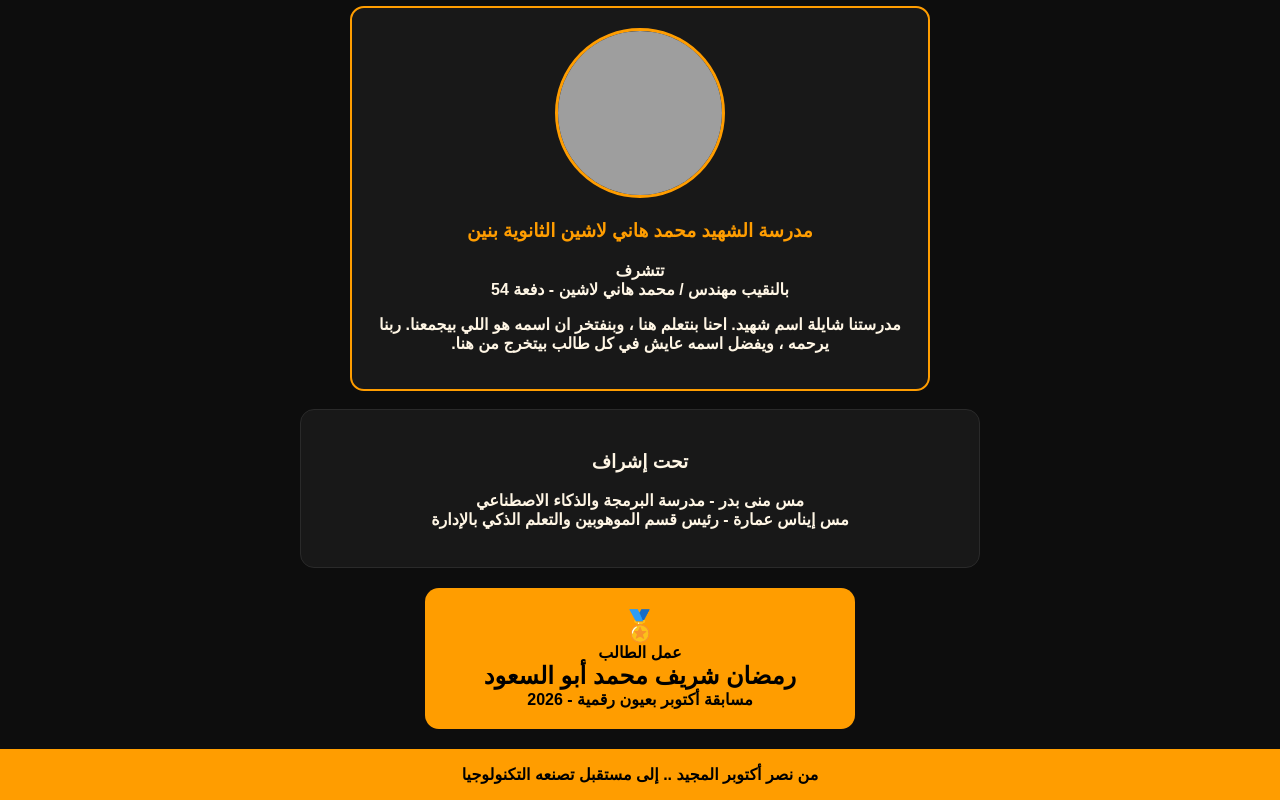
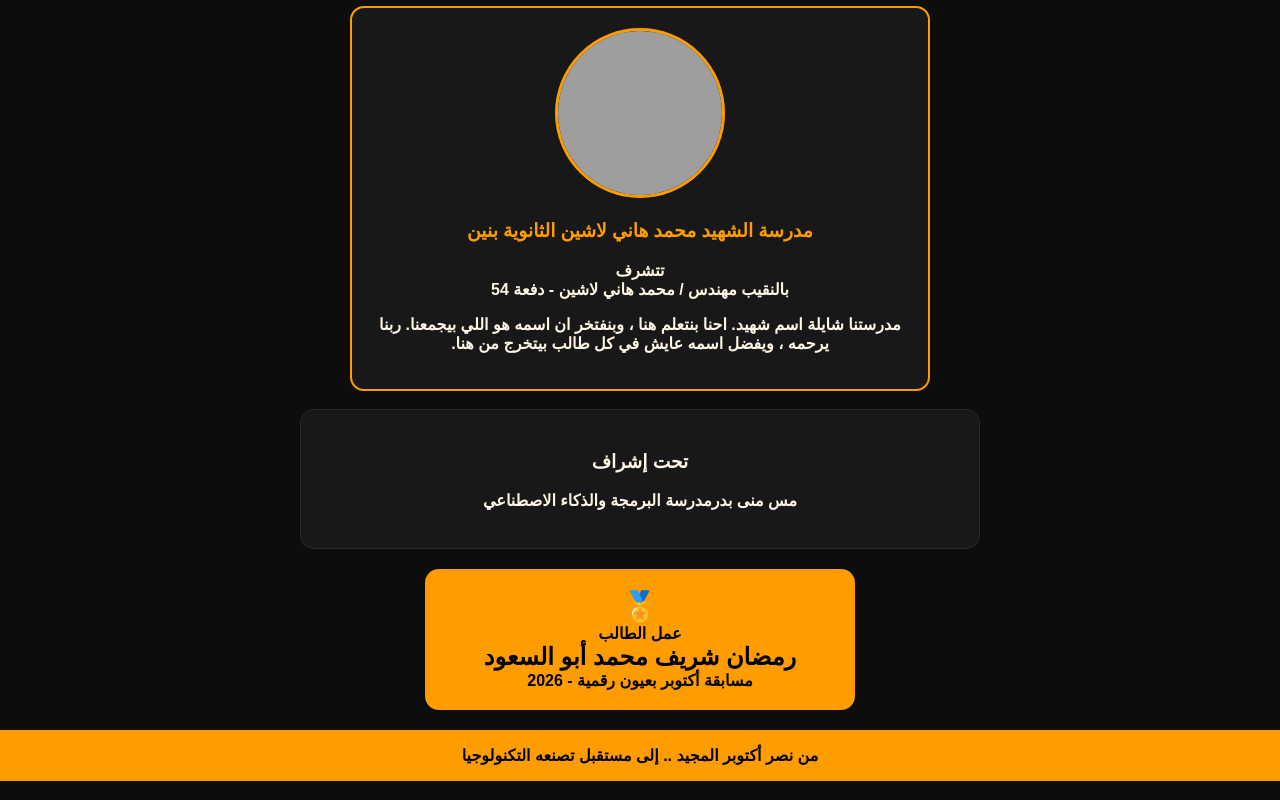
Before and after one commit to ramadanaboelsoud29-dotcom/October-1973-Crossing-Story, a plain HTML site: page index.html in a window 1280 px wide. Shown: the part 3154-3954 px from the top of the page. Drawn offline with Linux system fonts and the light colour scheme; grey boxes are pictures that could not be loaded.

Commit message:
Update index.html

```diff
--- a/index.html
+++ b/index.html
@@ -81,7 +81,7 @@ footer{background:#FF9D00;color:#000;padding:16px;font-weight:bold}
 
 <div class="card" style="text-align:center">
 <h3>تحت إشراف</h3>
-<p><b>مس منى بدر</b> - مدرسة البرمجة والذكاء الاصطناعي<br><b>مس إيناس عمارة</b> - رئيس قسم الموهوبين والتعلم الذكي بالإدارة</p>
+<p><b>مس منى بدر</b>مدرسة البرمجة والذكاء الاصطناعي </p>
 </div>
 
 <div class="badge">
```
